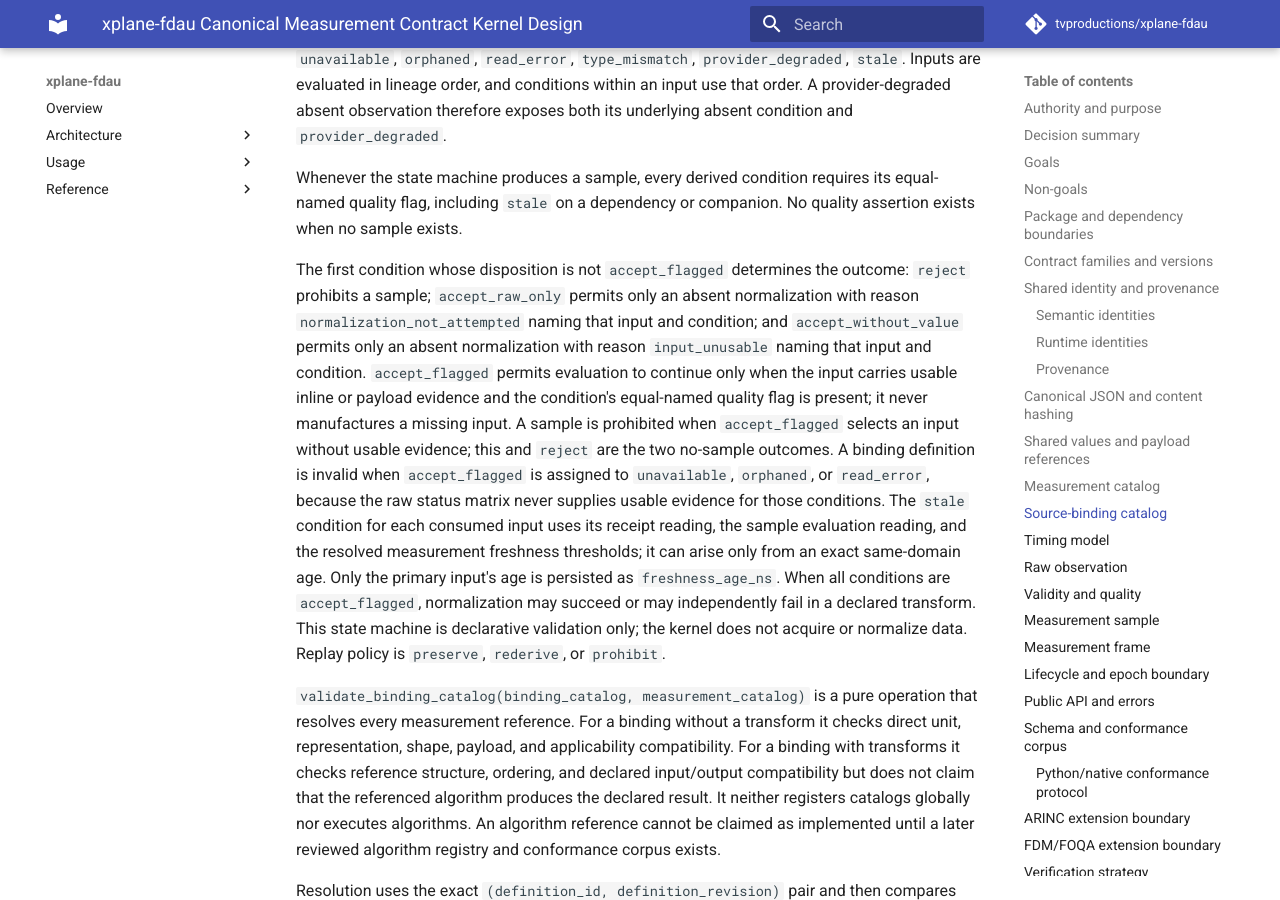
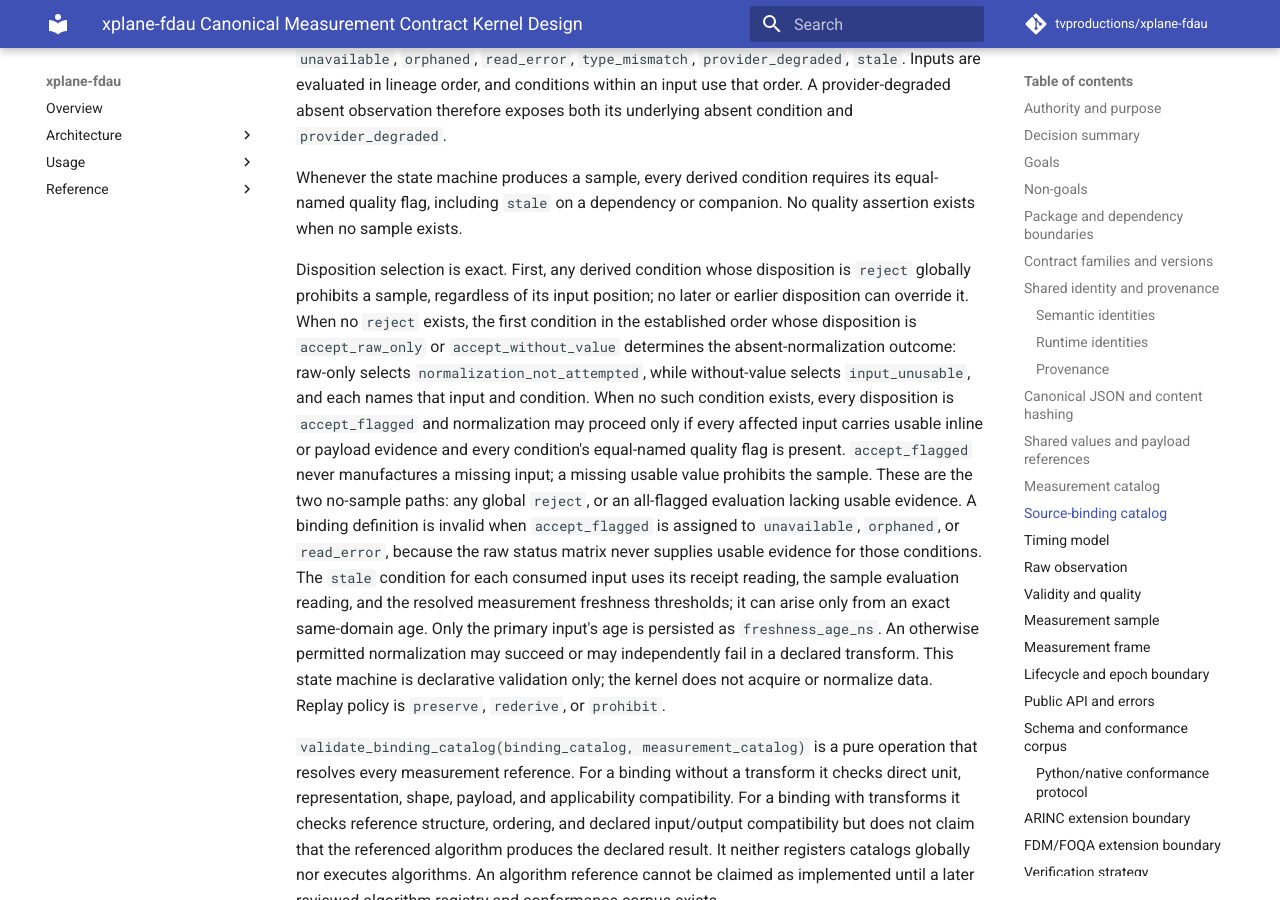
Before and after one commit to tvproductions/xplane-fdau, an MkDocs documentation site: the page built from docs/superpowers/specs/2026-08-09-xplane-fdau-canonical-measurement-contracts-design.md, in a window 1280 px wide and 900 px high, scrolled down 17988 px. Built offline with MkDocs 1.6.1 and Material for MkDocs 9.7.7, drawn with Linux system fonts in a browser that asks for light colours; comment, search, counter and statistics services are not loaded; some of the changed text lies outside the part shown.

Commit message:
docs: make failure rejection dominant

```diff
--- a/docs/superpowers/specs/2026-08-09-xplane-fdau-canonical-measurement-contracts-design.md
+++ b/docs/superpowers/specs/2026-08-09-xplane-fdau-canonical-measurement-contracts-design.md
@@ -712,24 +712,27 @@ Whenever the state machine produces a sample, every derived condition requires
 its equal-named quality flag, including `stale` on a dependency or companion.
 No quality assertion exists when no sample exists.
 
-The first condition whose disposition is not `accept_flagged` determines the
-outcome: `reject` prohibits a sample; `accept_raw_only` permits only an absent
-normalization with reason `normalization_not_attempted` naming that input and
-condition; and `accept_without_value` permits only an absent normalization
-with reason `input_unusable` naming that input and condition. `accept_flagged`
-permits evaluation to continue only when the input carries usable inline or
-payload evidence and the condition's equal-named quality flag is present; it
-never manufactures a missing input. A sample is prohibited when
-`accept_flagged` selects an input without usable evidence; this and `reject`
-are the two no-sample outcomes. A binding definition is invalid when
+Disposition selection is exact. First, any derived condition whose disposition
+is `reject` globally prohibits a sample, regardless of its input position; no
+later or earlier disposition can override it. When no `reject` exists, the
+first condition in the established order whose disposition is
+`accept_raw_only` or `accept_without_value` determines the absent-normalization
+outcome: raw-only selects `normalization_not_attempted`, while without-value
+selects `input_unusable`, and each names that input and condition. When no such
+condition exists, every disposition is `accept_flagged` and normalization may
+proceed only if every affected input carries usable inline or payload evidence
+and every condition's equal-named quality flag is present. `accept_flagged`
+never manufactures a missing input; a missing usable value prohibits the
+sample. These are the two no-sample paths: any global `reject`, or an
+all-flagged evaluation lacking usable evidence. A binding definition is invalid when
 `accept_flagged` is assigned to `unavailable`, `orphaned`, or `read_error`,
 because the raw status matrix never supplies usable evidence for those
 conditions. The `stale`
 condition for each consumed input uses its receipt reading, the sample
 evaluation reading, and the resolved measurement freshness thresholds; it can
 arise only from an exact same-domain age. Only the primary input's age is
-persisted as `freshness_age_ns`. When all conditions are `accept_flagged`,
-normalization may succeed or may independently fail in a declared transform.
+persisted as `freshness_age_ns`. An otherwise permitted normalization may
+succeed or may independently fail in a declared transform.
 This state machine is declarative validation only; the kernel does not acquire
 or normalize data. Replay policy is `preserve`, `rederive`, or `prohibit`.
 
@@ -1866,6 +1870,8 @@ satisfies its exact acceptance subsection below.
 - Binding catalog identity, ordering, uniqueness, schema, and hashes pass.
 - Missing or mismatched measurement references fail.
 - Direct bindings enforce unit/representation/shape/payload/applicability parity.
+- Failure dispositions incompatible with measurement quality or validity
+  authorization fail during cross-catalog validation.
 - Transformed bindings validate declarations without executing or claiming
   algorithm conformance.
 
```
Also changed, not shown: other parts of docs/superpowers/specs/2026-08-09-xplane-fdau-canonical-measurement-contracts-design.md (+1 -0 lines).
